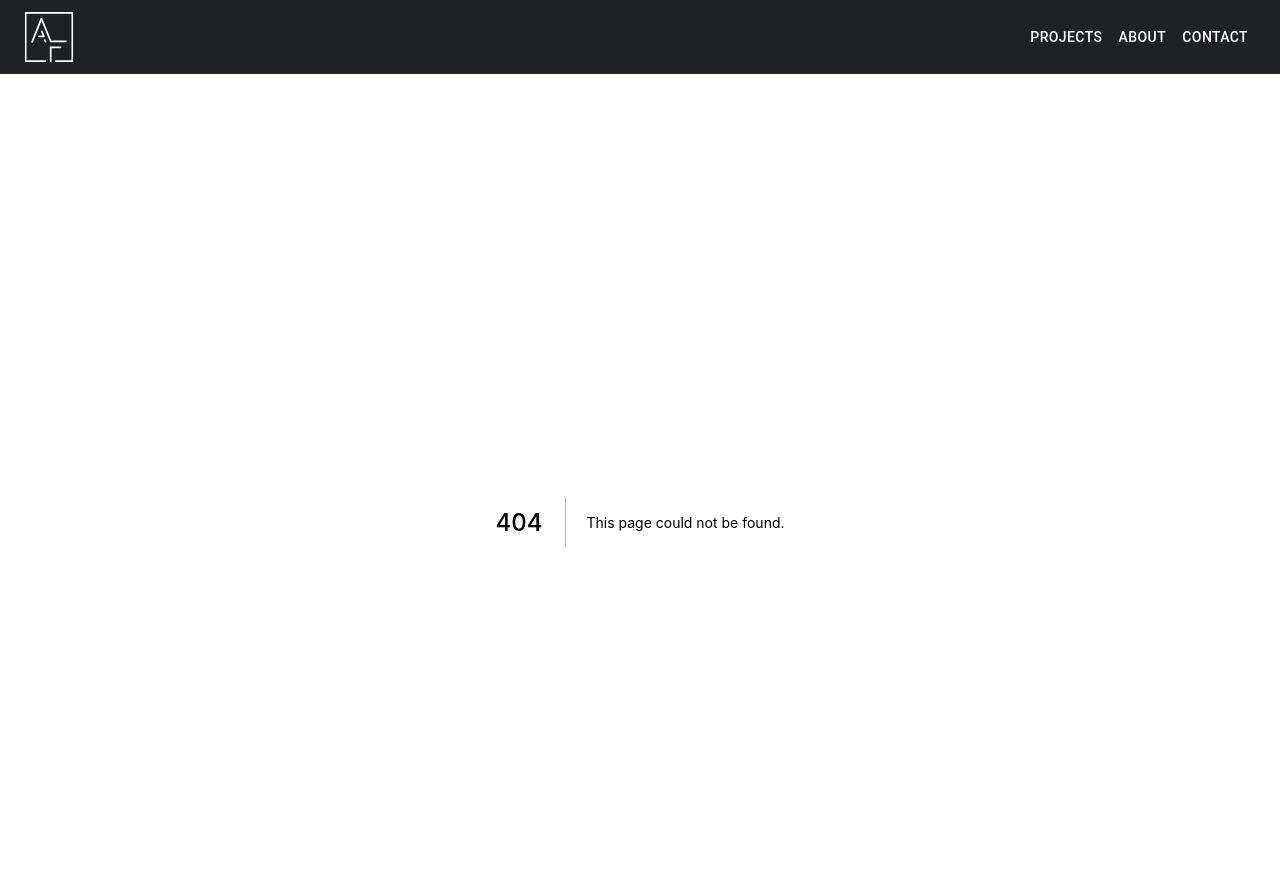
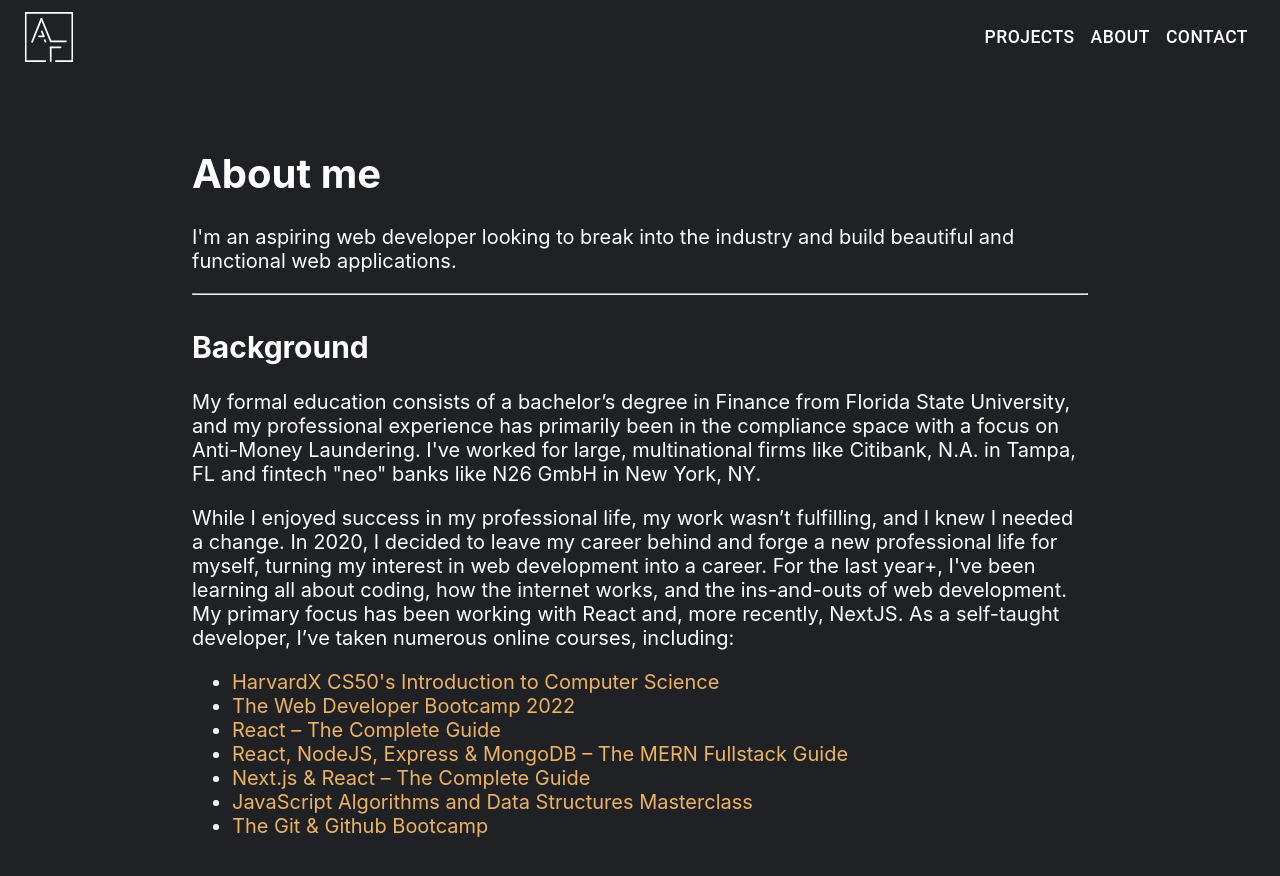
Before and after one commit to alexfotopoulos/personal-site, a Next.js app: page /about in a window 1280 px wide. Before the commit this address had no page. Shown: the top 876 px of the page. Built offline with nearby package versions, Linux system fonts and the light colour scheme.

Commit message:
add about page

```diff
--- a/components/layout/Navbar.js
+++ b/components/layout/Navbar.js
@@ -27,8 +27,8 @@ export default function Navbar() {
           <Typography variant="h6" component="div" sx={{ flexGrow: 1 }}>
           </Typography>
           <Link href="/projects"><Button color="inherit">Projects</Button></Link>
-          <Link href="/projects"><Button color="inherit">About</Button></Link>
-          <Link href="/projects"><Button color="inherit">Contact</Button></Link>
+          <Link href="/about"><Button color="inherit">About</Button></Link>
+          <Link href="/contact"><Button color="inherit">Contact</Button></Link>
         </Toolbar>
       </AppBar>
     </Box>
--- /dev/null
+++ b/pages/about.js
@@ -0,0 +1,39 @@
+import Image from "next/image";
+import me from "../public/images/copePic.jpg";
+
+export default function AboutPage() {
+
+    return (
+        <div className="aboutPage">
+            <div>
+                <h1>About me</h1>
+                <p>
+                    I'm an aspiring web developer looking to break into the industry and build beautiful and functional web applications.
+                </p>
+                <hr/>
+            </div>
+            <div>
+                <h2>Background</h2>
+                <p>
+                My formal education consists of a bachelor’s degree in Finance from Florida State University, and my professional experience has primarily been in the compliance space with a focus on Anti-Money Laundering. I've worked for large, multinational firms like Citibank, N.A. in Tampa, FL and fintech "neo" banks like N26 GmbH in New York, NY.
+                </p>
+
+                <p>
+                While I enjoyed success in my professional life, my work wasn’t fulfilling, and I knew I needed a change. In 2020, I decided to leave my career behind and forge a new professional life for myself, turning my interest in web development into a career. For the last year+, I've been learning all about coding, how the internet works, and the ins-and-outs of web development. My primary focus has been working with React and, more recently, NextJS. As a self-taught developer, I’ve taken numerous online courses, including:
+                <ul>
+                    <li><a target="_blank" href="https://www.edx.org/course/introduction-computer-science-harvardx-cs50x">HarvardX CS50's Introduction to Computer Science</a></li>
+                    <li><a target="_blank" href="https://www.udemy.com/course/the-web-developer-bootcamp/">The Web Developer Bootcamp 2022</a></li>
+                    <li><a target="_blank" href="https://www.udemy.com/course/react-the-complete-guide-incl-redux/">React – The Complete Guide</a></li>
+                    <li><a target="_blank" href="https://www.udemy.com/course/react-nodejs-express-mongodb-the-mern-fullstack-guide/">React, NodeJS, Express & MongoDB – The MERN Fullstack Guide</a></li>
+                    <li><a target="_blank" href="https://www.udemy.com/course/nextjs-react-the-complete-guide/">Next.js & React – The Complete Guide</a></li>
+                    <li><a target="_blank" href="https://www.udemy.com/course/js-algorithms-and-data-structures-masterclass/">JavaScript Algorithms and Data Structures Masterclass</a></li>
+                    <li><a target="_blank" href="https://www.udemy.com/course/git-and-github-bootcamp/">The Git & Github Bootcamp</a></li>
+                </ul>
+                </p>
+            </div>
+            <div>
+
+            </div>
+        </div>
+    );
+};
--- a/styles/globals.css
+++ b/styles/globals.css
@@ -6,7 +6,7 @@ body {
     Ubuntu, Cantarell, Fira Sans, Droid Sans, Helvetica Neue, sans-serif;
   color: white;
   background: #202124;
-  font-size: 16px;
+  font-size: 20px;
 }
 
 a {
@@ -34,3 +34,10 @@ a {
   cursor: pointer;
   color: #ecb365;
 }
+
+.aboutPage {
+  display: flex;
+  flex-direction: column;
+  width: 70%;
+  margin: auto;
+}
```
